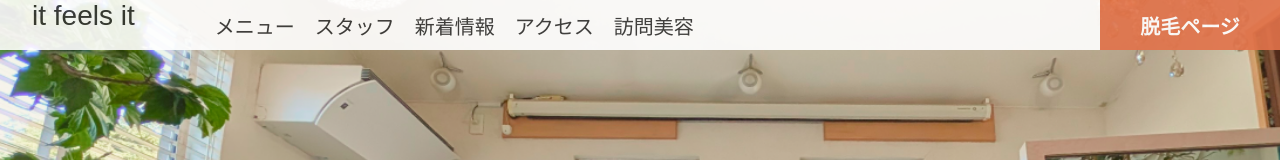
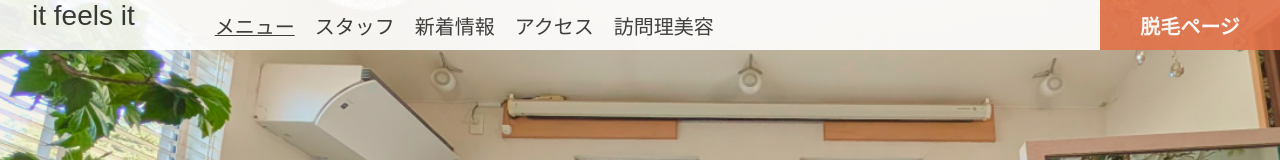
Before and after one commit to yuka-sawamura/HP_it_feels_it, a Next.js app: page / in a window 1280 px wide. In both pictures the pointer is over the item "メニュー". Shown: the top 160 px of the page. Built offline with nearby package versions, Linux system fonts and the light colour scheme.

Commit message:
hover加えた

```diff
--- a/src/components/Header.tsx
+++ b/src/components/Header.tsx
@@ -22,7 +22,7 @@ const Header = () => {
               <a href="#access">アクセス</a>
             </li>
             <li className="itit_header_p">
-              <a href="#visit-beauty">訪問美容</a>
+              <a href="#visit-beauty">訪問理美容</a>
             </li>
           </ul>
         </div>
--- a/src/styles/header.scss
+++ b/src/styles/header.scss
@@ -10,8 +10,6 @@
     opacity: 0.9;
     display: flex;
     justify-content: space-between;
-    .sp {
-    }
   }
   &_text {
     display: flex;
@@ -27,12 +25,14 @@
     align-items: center;
     margin-right: 30px;
   }
-
   &_p {
     margin-right: 20px;
     font-size: 20px;
-    .sp {
-      display: none;
+    text-decoration: none;
+
+    &:hover {
+      text-decoration: underline;
+      text-decoration-thickness: 1px;
     }
   }
   &_pages-group {
@@ -48,6 +48,12 @@
     color: #ffffff;
     font-weight: bold;
     font-size: 20px;
+    text-decoration: none;
+
+    &:hover {
+      text-decoration: underline;
+      text-decoration-thickness: 1px;
+    }
   }
 }
 
--- a/src/styles/home.scss
+++ b/src/styles/home.scss
@@ -23,6 +23,12 @@
 
   &_text_phone {
     font-size: 18px;
+    text-decoration: none;
+
+    &:hover {
+      text-decoration: underline;
+      text-decoration-thickness: 1px;
+    }
   }
   &_image {
     width: 1500px;
@@ -218,7 +224,12 @@
     &_more {
       padding: 10px;
       text-align: right;
-      text-decoration: underline;
+      text-decoration: none;
+
+      &:hover {
+        text-decoration: underline;
+        text-decoration-thickness: 1px;
+      }
     }
   }
 }
```
